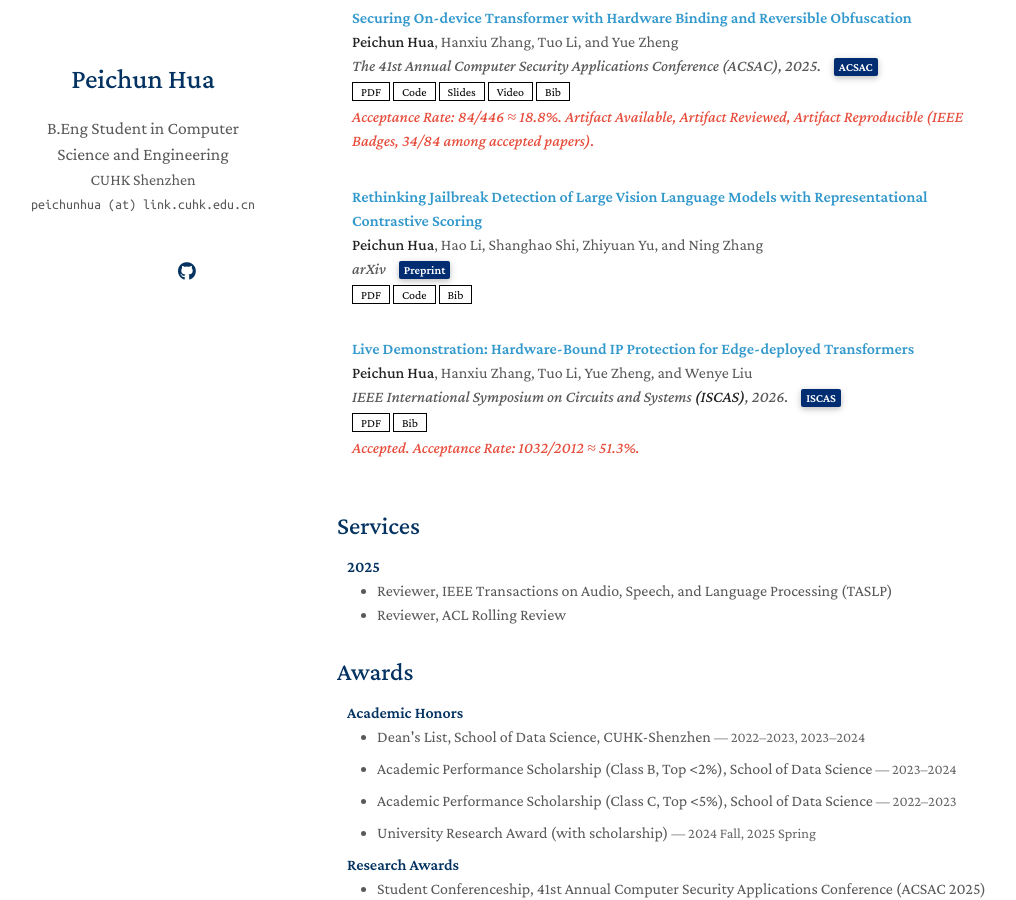
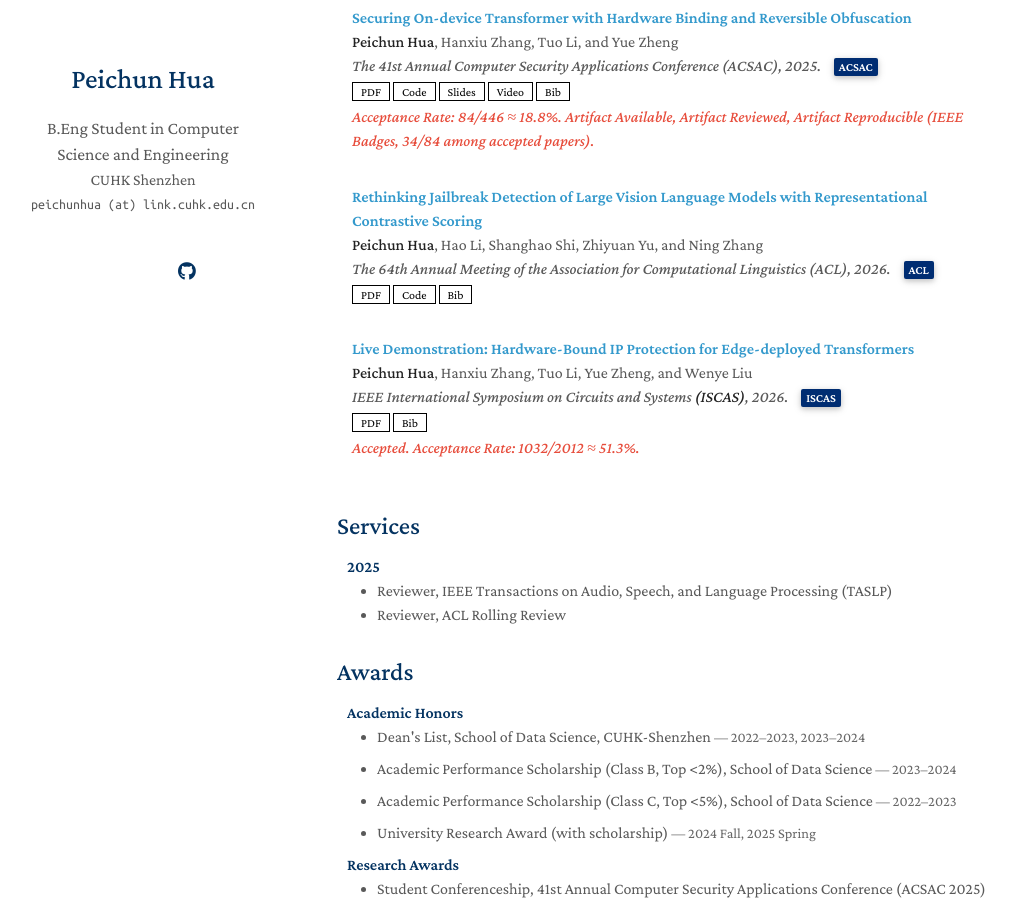
Before and after one commit to sarendis56/sarendis56.github.io, a Jekyll site: the page built from index.md, in a window 1280 px wide and 900 px high, scrolled down 355 px. Shown: the whole window, without its empty margins (133-1149 px from the left). Built offline with Jekyll 4.4.1, drawn with Linux system fonts in a browser that asks for light colours; a style sheet for code colours, icons or effects is not loaded; our own code applies the rules of GitHub Pages for plain Markdown files.

Commit message:
Update ACL

```diff
--- a/_data/publications.yml
+++ b/_data/publications.yml
@@ -25,8 +25,8 @@ main:
 
   - title: "Rethinking Jailbreak Detection of Large Vision Language Models with Representational Contrastive Scoring"
     authors: <strong>Peichun Hua</strong>, Hao Li, Shanghao Shi, Zhiyuan Yu, and Ning Zhang
-    conference_short: Preprint
-    conference: arXiv
+    conference_short: ACL
+    conference: "The 64th Annual Meeting of the Association for Computational Linguistics (ACL), 2026."
     pdf: https://arxiv.org/pdf/2512.12069
     code: https://github.com/sarendis56/Jailbreak_Detection_RCS
     bibtex: |
```
